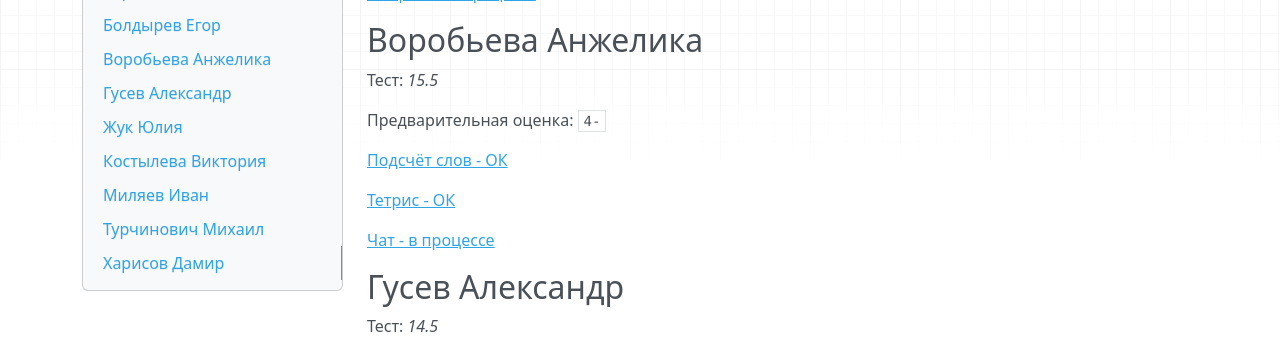
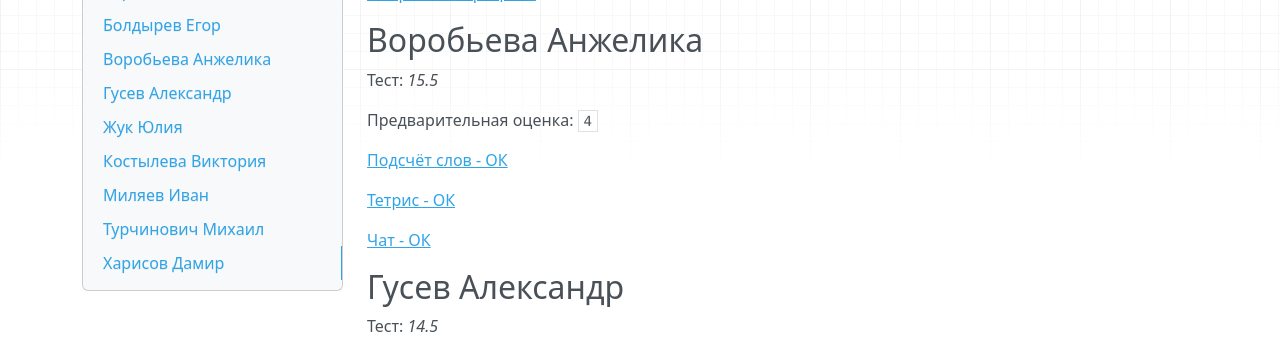
Before and after one commit to avoronkov/oop, an MkDocs documentation site: the page built from docs/2017.java/results.md, in a window 1280 px wide and 900 px high, scrolled down 539 px. Shown: the part 147-486 px from the top of the window. Built offline with MkDocs 1.6.1, drawn with Linux system fonts in a browser that asks for light colours; nearby versions of some CDN libraries; old or Windows-style settings are respelled for this version of MkDocs.

Commit message:
vorobyeva results updated

```diff
--- a/docs/2017.java/results.md
+++ b/docs/2017.java/results.md
@@ -32,13 +32,13 @@
 
 Тест: *15.5*
 
-Предварительная оценка: `4-`
+Предварительная оценка: `4`
 
 [Подсчёт слов - ОК](/2017.java/results/vorobyeva/)
 
 [Тетрис - ОК](/2017.java/results/vorobyeva/#2)
 
-[Чат - в процессе](/2017.java/results/vorobyeva/#3)
+[Чат - ОК](/2017.java/results/vorobyeva/#3)
 
 ## Гусев Александр
 
```
Also changed, not shown: docs/2017.java/results/vorobyeva.md (+1 -1 lines).
